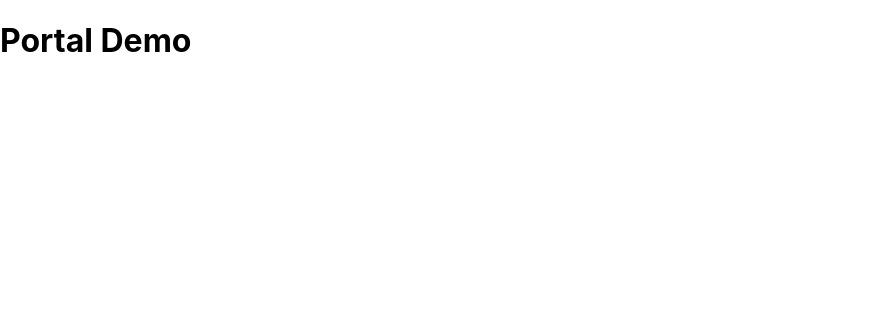
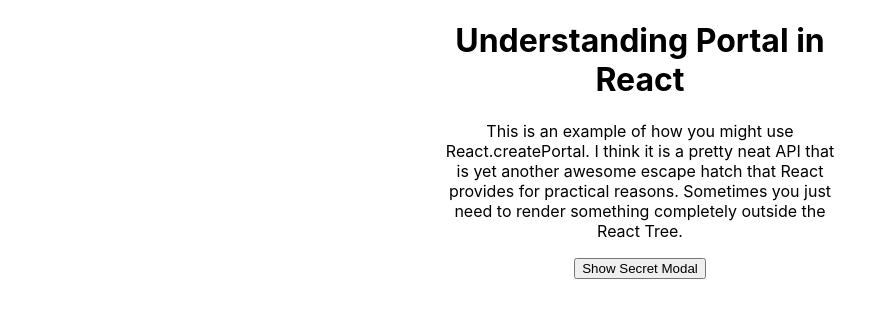
Before and after one commit to harishtm/ReactLearning, a React (Create React App) app in the folder hello-world/: page / in a window 1280 px wide. Shown: the top 318 px of the page, without its empty margins (0-895 px from the left). Built offline with nearby package versions, Linux system fonts and the light colour scheme.

Commit message:
understanding react portal p2

```diff
--- a/hello-world/src/App.js
+++ b/hello-world/src/App.js
@@ -31,7 +31,8 @@ import './App.css';
 // import FRParentInput from './components/FRParentInput';
 
 
-import PortalDemo from './components/PortalDemo'
+import PortalDemo from './components/PortalDemo';
+import PoratlChild from './components/PortalChild';
 
 
 function App() {
@@ -95,7 +96,9 @@ function App() {
 
       {/* <FRParentInput/> */}
 
-      <PortalDemo />
+      {/* <PortalDemo /> */}
+
+      <PoratlChild/>
 
     </div>
   );
--- /dev/null
+++ b/hello-world/src/components/PortalChild.js
@@ -0,0 +1,47 @@
+import React from 'react';
+import PortalParent from './PortalParent';
+
+
+class PoratlChild extends React.Component {
+    state = {showModal: false}
+    handleShowMessageClick = () => this.setState({showModal: true})
+    handleCloseModal = () => this.setState({showModal: false})
+    render() {
+      return (
+        <div
+          style={{
+            height: '100%',
+            display: 'grid',
+            justifyContent: 'center',
+            alignItems: 'center',
+          }}
+        >
+          <div
+            style={{
+              maxWidth: 400,
+              position: 'relative',
+            }}
+          >
+            <h1>Understanding Portal in React</h1>
+            <p>
+              This is an example of how you might use React.createPortal. I think
+              it is a pretty neat API that is yet another awesome escape hatch
+              that React provides for practical reasons. Sometimes you just need
+              to render something completely outside the React Tree.
+            </p>
+            <button onClick={this.handleShowMessageClick}>
+              Show Secret Modal
+            </button>
+            {this.state.showModal ? (
+              <PortalParent onClose={this.handleCloseModal}>
+                This is the secret modal message!
+              </PortalParent>
+            ) : null}
+          </div>
+        </div>
+      )
+    }
+  }
+
+
+export default PoratlChild;
--- /dev/null
+++ b/hello-world/src/components/PortalParent.js
@@ -0,0 +1,49 @@
+import React from 'react';
+import ReactDOM from 'react-dom';
+
+const root = document.getElementById('root')
+const modalRoot = document.getElementById('portal-root')
+
+
+class PortalParent extends React.Component {
+    render () {
+        return ReactDOM.createPortal(
+            <div
+                style={{
+                position: 'absolute',
+                top: '0',
+                bottom: '0',
+                left: '0',
+                right: '0',
+                display: 'grid',
+                justifyContent: 'center',
+                alignItems: 'center',
+                backgroundColor: 'rgba(0,0,0,0.3)',
+                }}
+                onClick={this.props.onClose}
+            >
+                <div
+                style={{
+                    padding: 20,
+                    background: '#fff',
+                    borderRadius: '2px',
+                    display: 'inline-block',
+                    minHeight: '300px',
+                    margin: '1rem',
+                    position: 'relative',
+                    minWidth: '300px',
+                    boxShadow: '0 3px 6px rgba(0,0,0,0.16), 0 3px 6px rgba(0,0,0,0.23)',
+                    justifySelf: 'center',
+                }}
+                >
+                {this.props.children}
+                <hr />
+                <button onClick={this.props.onClose}>Close</button>
+                </div>
+            </div>,
+        modalRoot,
+        )
+    }
+}
+
+export default PortalParent;
```
